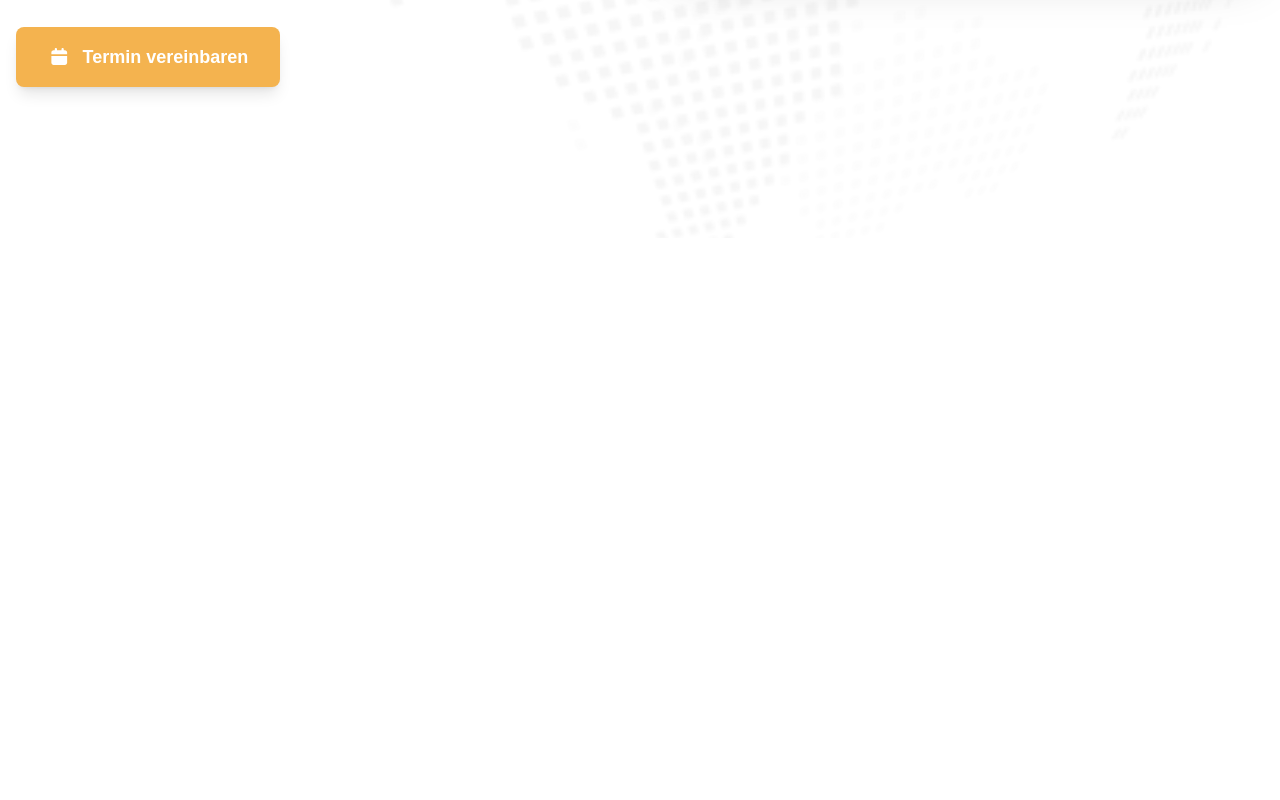
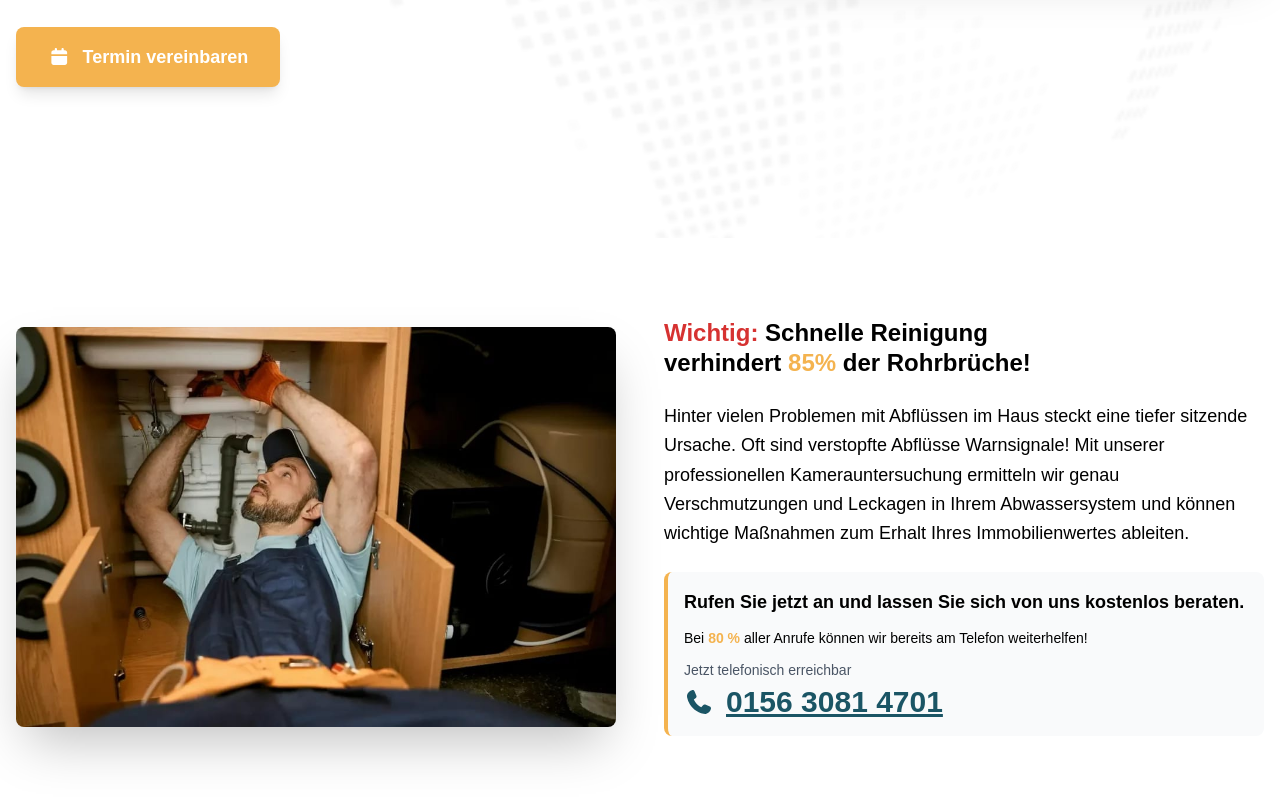
Before and after one commit to salma-halloul/PlombServices, a Next.js app: page / in a window 1280 px wide. Shown: the part 822-1622 px from the top of the page. Before the commit the page ends 1060 px from the top, so only its background shows below. Built offline with nearby package versions, Linux system fonts and the light colour scheme.

Commit message:
add second section

```diff
--- a/src/app/page.tsx
+++ b/src/app/page.tsx
@@ -2,7 +2,7 @@
 
 import Image from 'next/image';
 import { FontAwesomeIcon } from '@fortawesome/react-fontawesome';
-import { faCheck, faStar, faThumbsUp, faClock, faCalendar } from '@fortawesome/free-solid-svg-icons';
+import { faCheck, faStar, faThumbsUp, faClock, faCalendar, faPhone } from '@fortawesome/free-solid-svg-icons';
 
 export default function Home() {
   return (
@@ -98,6 +98,70 @@ export default function Home() {
           </div>
         </div>
       </section>
+
+      {/* Section Information avec fond blanc */}
+      <section className="bg-white py-20">
+        <div className="container mx-auto px-4">
+          <div className="grid lg:grid-cols-2 gap-12 items-center">
+
+            {/* Colonne droite - Texte - Ordre 2 sur mobile, 1 sur lg */}
+            <div className="text-black space-y-6 order-1 lg:order-2">
+              <h2 className="text-lg lg:text-2xl font-bold leading-tight">
+                <span style={{color: '#d63231'}}>Wichtig:</span> Schnelle Reinigung<br />
+                verhindert <span style={{color: '#f4b34f'}}>85%</span> der Rohrbrüche!
+              </h2>
+
+              <p className="lg:text-lg text-md leading-relaxed">
+                Hinter vielen Problemen mit Abflüssen im Haus steckt eine tiefer sitzende Ursache.
+                Oft sind verstopfte Abflüsse Warnsignale! Mit unserer professionellen Kamerauntersuchung
+                ermitteln wir genau Verschmutzungen und Leckagen in Ihrem Abwassersystem und können
+                wichtige Maßnahmen zum Erhalt Ihres Immobilienwertes ableiten.
+              </p>
+
+              <div className="bg-gray-50 p-4 rounded-lg border-l-4" style={{borderLeftColor: '#f4b34f'}}>
+                <p className="lg:text-lg text-md font-semibold mb-3">
+                  Rufen Sie jetzt an und lassen Sie sich von uns kostenlos beraten.
+                </p>
+                <p className="lg:text-md text-sm mb-3">
+                  Bei <span style={{color: '#f4b34f'}} className="font-bold">80 %</span> aller Anrufe
+                  können wir bereits am Telefon weiterhelfen!
+                </p>
+
+                <div className="space-y-1">
+                  <p className="text-sm font-medium text-gray-600">Jetzt telefonisch erreichbar</p>
+                  <a
+                    href="tel:015630814701"
+                    className="text-3xl font-bold underline flex items-center gap-3 hover:opacity-80 transition-opacity"
+                    style={{color: '#1b5565'}}
+                  >
+                    <FontAwesomeIcon icon={faPhone} className="lg:text-2xl text-lg" />
+                    0156 3081 4701
+                  </a>
+                </div>
+              </div>
+            </div>
+
+            {/* Colonne gauche - Image 2 - Ordre 1 sur mobile, 2 sur lg */}
+            <div className="flex justify-center lg:justify-start order-2 lg:order-1">
+              <div className="relative">
+                <Image
+                  src="/image2.jpeg"
+                  alt="Rohrmann Service Ausrüstung"
+                  width={1500}
+                  height={1200}
+                  className="rounded-lg shadow-2xl object-cover"
+                />
+                {/* Effet de bordure */}
+                <div
+                  className="absolute -inset-4 rounded-lg opacity-20 -z-10"
+                  style={{backgroundColor: '#1b5565'}}
+                ></div>
+              </div>
+            </div>
+
+          </div>
+        </div>
+      </section>
     </div>
   );
 }
```
Also changed, not shown: public/image2.jpeg (added), src/components/Header-new.tsx (added).
